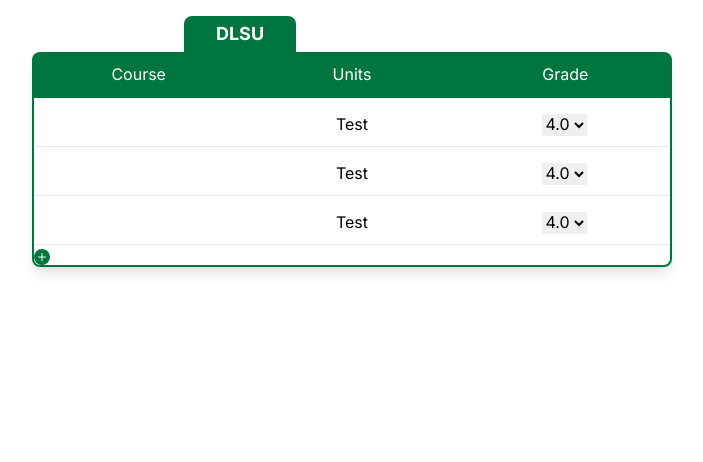
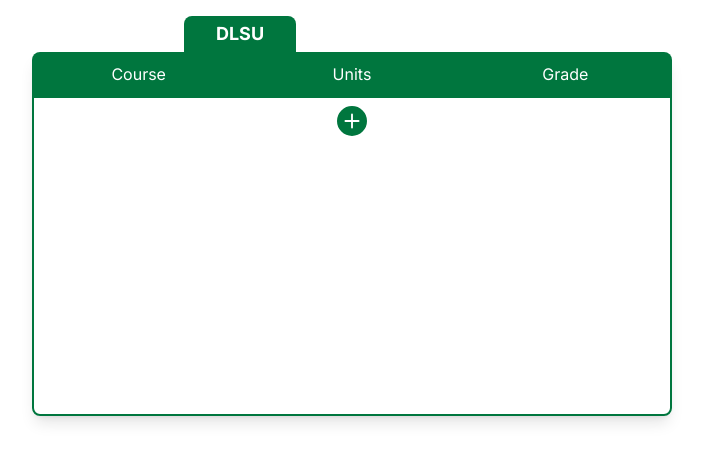
Before and after one commit to jolonarvaez/grade-calculator, a Next.js app: page / in a window 1280 px wide. Shown: the top 462 px of the page, without its empty margins (288-991 px from the left). Built offline with nearby package versions, Linux system fonts and the light colour scheme.

Commit message:
added add row functionality

```diff
--- a/components/Calculator.tsx
+++ b/components/Calculator.tsx
@@ -4,13 +4,19 @@
 
 export default function Calculator() {
   const [school, setSchool] = useState("DLSU");
+  const [tableData, setTableData] = useState<React.ReactNode[]>([]);
 
   const changeSchool = (string: any) => {
     setSchool(string);
   };
 
+  const addRow = () => {
+    const newDivs = [...tableData, <div key={tableData.length}><Row /></div>];
+    setTableData(newDivs);
+  }
+
   return (
-    <div className="container mx-auto max-w-2xl mt-4">
+    <div className="mx-auto max-w-2xl mt-4 h-80">
       <div className="w-1/2 mx-auto">
         <div className="text-center font-bold flex flex-row text-lg">
           <div
@@ -35,7 +41,6 @@
       </div>
 
       <div className="text-center rounded-lg mx-4 shadow-lg">
-        <div></div>
         <div
           className={`transition duration-200 flex flex-row text-white rounded-t-lg py-2.5 ${
             school === "DLSU" ? "bg-dlsu-green" : ""
@@ -48,17 +53,23 @@
           <div className="w-1/3">Grade</div>
         </div>
         <div
-          className={`transition duration-200 border-2 rounded-b-lg ${
+          className={`transition duration-200 border-2 rounded-b-lg min-h-80 ${
             school === "DLSU" ? "border-dlsu-green" : ""
           } ${school === "UP" ? "border-up-maroon" : ""}${
             school === "ADMU" ? "border-admu-blue" : ""
           }`}
         >
-          <Row />
-          <Row />
-          <Row />
-          <div className="add-btn">
-            <BsFillPlusCircleFill />
+          <div>
+            {tableData.map((div) => div)}
+          </div>
+          <div className={`text-3xl my-2 text-dlsu-green ${
+            school === "DLSU" ? "text-dlsu-green" : ""
+          } ${school === "UP" ? "text-up-maroon" : ""}${
+            school === "ADMU" ? "text-admu-blue" : ""
+          }`}>
+            <button onClick={addRow}>
+              <BsFillPlusCircleFill />
+            </button>
           </div>
         </div>
       </div>
--- a/components/Row.tsx
+++ b/components/Row.tsx
@@ -4,17 +4,13 @@
 export default function Row() {
   return (
     <div className="flex py-2.5 border-b my-1">
-        <div className="w-1/3">
-        <input
-          type="text"
-        />
-        </div>
-        <div className="w-1/3">
-            Test
-        </div>
-        <div className="w-1/3">
-            <GradeSelect />
-        </div>
+      <div className="w-1/3">
+        <input className="placeholder:text-sm palceholder:text-red-400" type="text" placeholder="Enter Course Name" />
+      </div>
+      <div className="w-1/3">Test</div>
+      <div className="w-1/3">
+        <GradeSelect />
+      </div>
     </div>
   );
 }
--- a/styles/globals.css
+++ b/styles/globals.css
@@ -11,11 +11,6 @@
   font-family: 'Inter', sans-serif;
 }
 
-.add-btn{
-  color: #00763E;
-  size: 2rem;
-}
-
 a {
   color: inherit;
   text-decoration: none;
```
